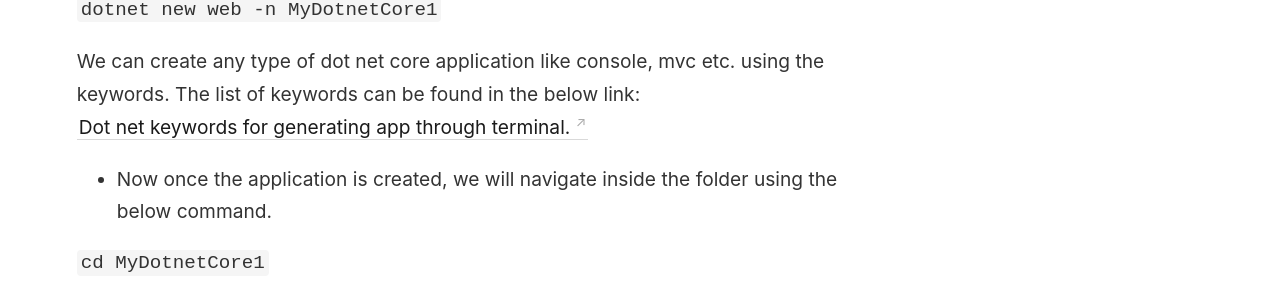
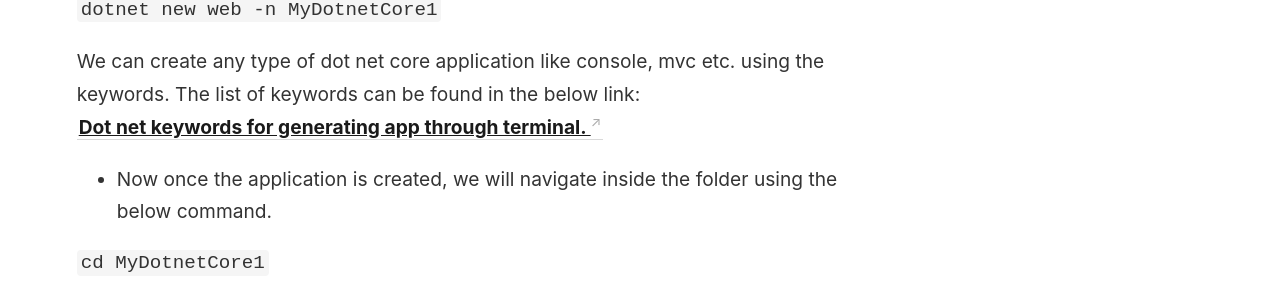
Before and after one commit to PritamDe166/ObsidianDigitalGarden, a Jekyll site: the page built from _notes/Study/DotNet Core/Installation and new project.md, in a window 1280 px wide. Shown: the part 1038-1346 px from the top of the page. Built offline with Jekyll 4.4.1, drawn with Linux system fonts in a browser that asks for light colours.

```diff
--- a/_notes/Study/DotNet Core/Installation and new project.md
+++ b/_notes/Study/DotNet Core/Installation and new project.md
@@ -35,7 +35,7 @@ dotnet new web -n MyDotnetCore1
 
 We can create any type of dot net core application like console, mvc etc. using the keywords.
 	  The list of keywords can be found in the below link:<br>
-	<a href="https://learn.microsoft.com/en-us/dotnet/core/tools/dotnet-new"> Dot net keywords for generating app through terminal. </a>
+	<a href="https://learn.microsoft.com/en-us/dotnet/core/tools/dotnet-new"> <u><b>Dot net keywords for generating app through terminal. </b></u></a>
 
 - Now once the application is created, we will navigate inside the folder using the below command.
 
```
